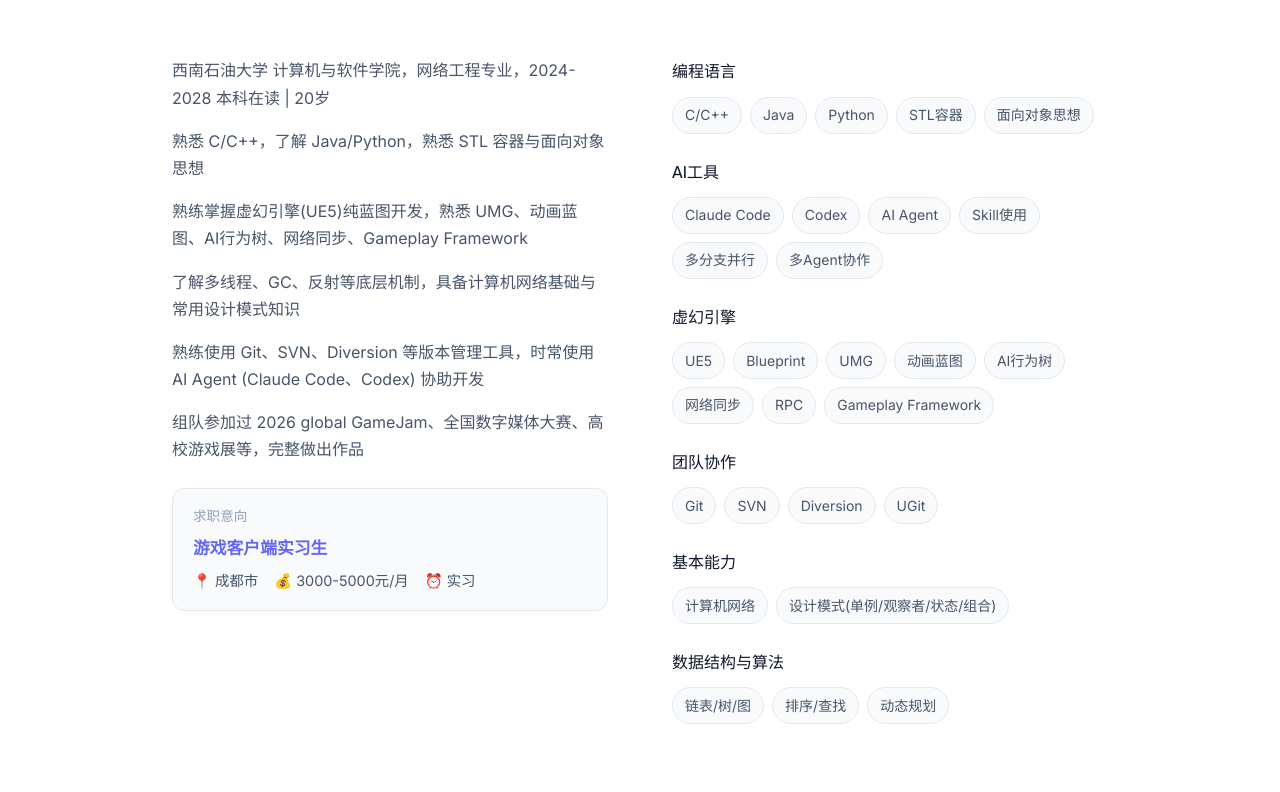
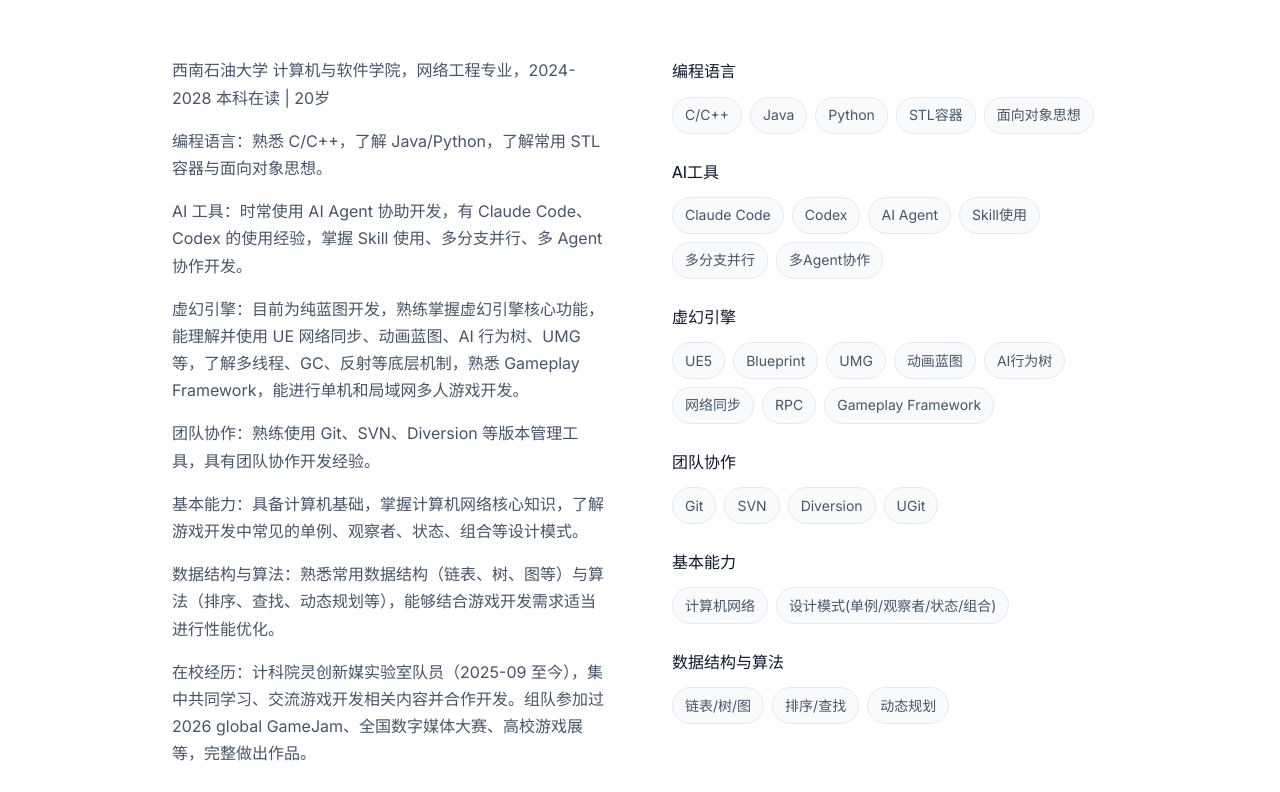
Before and after one commit to worldfor2580/personal-online-resume, a React (Vite) app: page / in a window 1280 px wide. Shown: the part 781-1573 px from the top of the page. Built offline with nearby package versions, Linux system fonts and the light colour scheme.

Commit message:
feat: supplement about section per PDF and change hero greeting to formal tone

```diff
--- a/index.html
+++ b/index.html
@@ -223,7 +223,7 @@
 
     <main class="container">
         <section class="hero" id="home">
-            <h1 id="hero-title">你好，我是 <span>李昶佑</span></h1>
+            <h1 id="hero-title">您好，我是 <span>李昶佑</span></h1>
             <p id="hero-subtitle">游戏客户端实习生</p>
             <div style="display: flex; gap: 1rem;">
                 <a href="#games" class="btn btn-primary">查看项目</a>
@@ -342,7 +342,7 @@
 
             // Hero
             document.getElementById('nav-logo').textContent = p.name || 'Portfolio';
-            document.getElementById('hero-title').innerHTML = `你好，我是 <span>${p.name || ''}</span>`;
+            document.getElementById('hero-title').innerHTML = `您好，我是 <span>${p.name || ''}</span>`;
             document.getElementById('hero-subtitle').textContent = p.subtitle || '';
             document.getElementById('footer-name').textContent = p.name || '';
 
--- a/public/data.json
+++ b/public/data.json
@@ -6,11 +6,13 @@
     "avatar": "🎮",
     "about": [
       "西南石油大学 计算机与软件学院，网络工程专业，2024-2028 本科在读 | 20岁",
-      "熟悉 C/C++，了解 Java/Python，熟悉 STL 容器与面向对象思想",
-      "熟练掌握虚幻引擎(UE5)纯蓝图开发，熟悉 UMG、动画蓝图、AI行为树、网络同步、Gameplay Framework",
-      "了解多线程、GC、反射等底层机制，具备计算机网络基础与常用设计模式知识",
-      "熟练使用 Git、SVN、Diversion 等版本管理工具，时常使用 AI Agent (Claude Code、Codex) 协助开发",
-      "组队参加过 2026 global GameJam、全国数字媒体大赛、高校游戏展等，完整做出作品"
+      "编程语言：熟悉 C/C++，了解 Java/Python，了解常用 STL 容器与面向对象思想。",
+      "AI 工具：时常使用 AI Agent 协助开发，有 Claude Code、Codex 的使用经验，掌握 Skill 使用、多分支并行、多 Agent 协作开发。",
+      "虚幻引擎：目前为纯蓝图开发，熟练掌握虚幻引擎核心功能，能理解并使用 UE 网络同步、动画蓝图、AI 行为树、UMG 等，了解多线程、GC、反射等底层机制，熟悉 Gameplay Framework，能进行单机和局域网多人游戏开发。",
+      "团队协作：熟练使用 Git、SVN、Diversion 等版本管理工具，具有团队协作开发经验。",
+      "基本能力：具备计算机基础，掌握计算机网络核心知识，了解游戏开发中常见的单例、观察者、状态、组合等设计模式。",
+      "数据结构与算法：熟悉常用数据结构（链表、树、图等）与算法（排序、查找、动态规划等），能够结合游戏开发需求适当进行性能优化。",
+      "在校经历：计科院灵创新媒实验室队员（2025-09 至今），集中共同学习、交流游戏开发相关内容并合作开发。组队参加过 2026 global GameJam、全国数字媒体大赛、高校游戏展等，完整做出作品。"
     ],
     "socialLinks": [
       {
```
